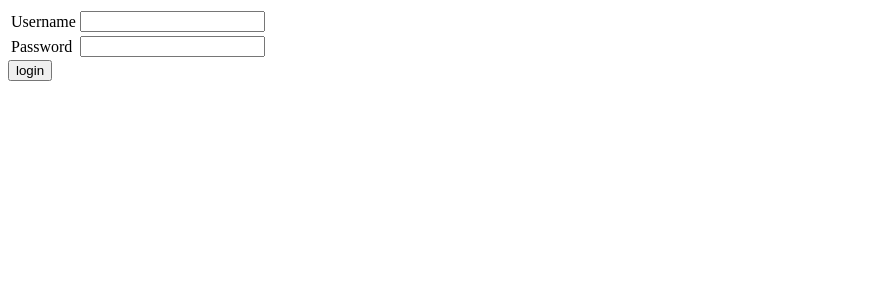
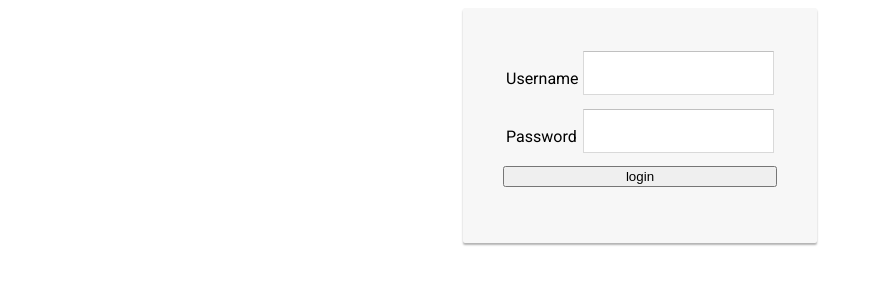
Before and after one commit to JakeLowey/HackRPIF14, a Django app: template templates/index.html in a window 1280 px wide. Shown: the top 300 px of the page, without its empty margins (0-873 px from the left). Run offline with Django 3.2, Linux system fonts and the light colour scheme; the template is opened without the code that fills it, so the values that code supplies are empty, except form fields; tables that the repository leaves empty hold one stand-in row (values such as "Sample post"); form fields are guessed from the names that the template uses.

Commit message:
Fixed stylesheet for index.html

```diff
--- a/HackRPI/settings.py
+++ b/HackRPI/settings.py
@@ -84,6 +84,10 @@ USE_TZ = True
 
 STATIC_URL = '/static/'
 
+STATICFILES_DIRS = (
+    os.path.join(BASE_DIR, 'ConnHackEd/static'),
+)
+
 TEMPLATE_DIRS = (
     os.path.join(BASE_DIR,  'templates'),
 )
--- a/templates/index.html
+++ b/templates/index.html
@@ -1,3 +1,5 @@
+{%  load staticfiles %}
+<link type="text/css" rel="stylesheet" href="{%  static "ConnHackEd/style.css" %}">
 
 {% block content %}
 
@@ -5,6 +7,7 @@
         <p>Your username and password didn't match. Please try again.</p>
     {% endif %}
 
+    <div class="login-card">
         <form method="post" action="{% url 'django.contrib.auth.views.login' %}">
             {% csrf_token %}
             <table>
@@ -21,5 +24,7 @@
            <input type="submit" value="login" />
            <input type="hidden" name="next" value="{{ next }}" />
        </form>
+    </div>
+
 
 {% endblock %}
```
Also changed, not shown: ConnHackEd/static/ConnHackEd/style.css (renamed from ConnHackEd/static/HackRPI/style.css). Lines whose indentation alone changed are shown as unchanged.
